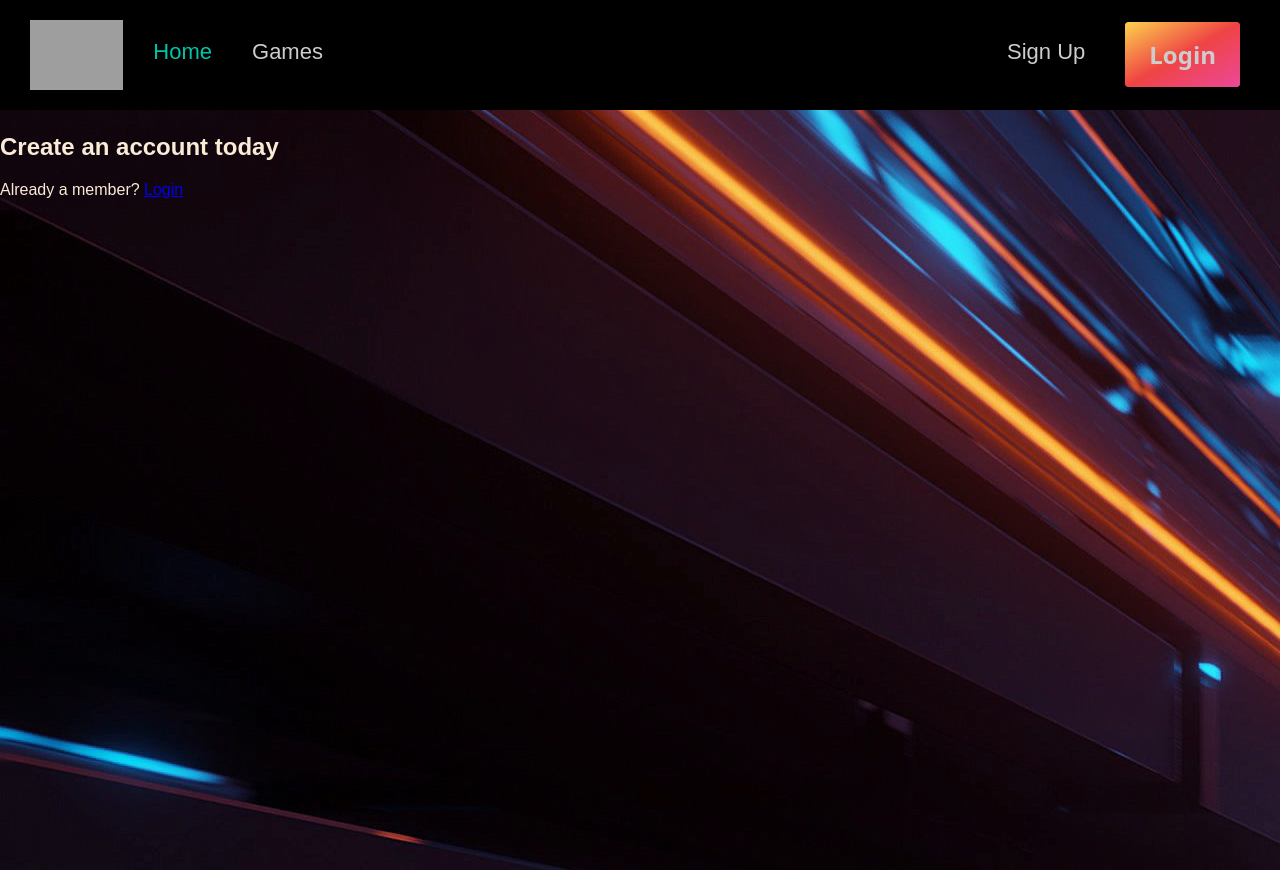
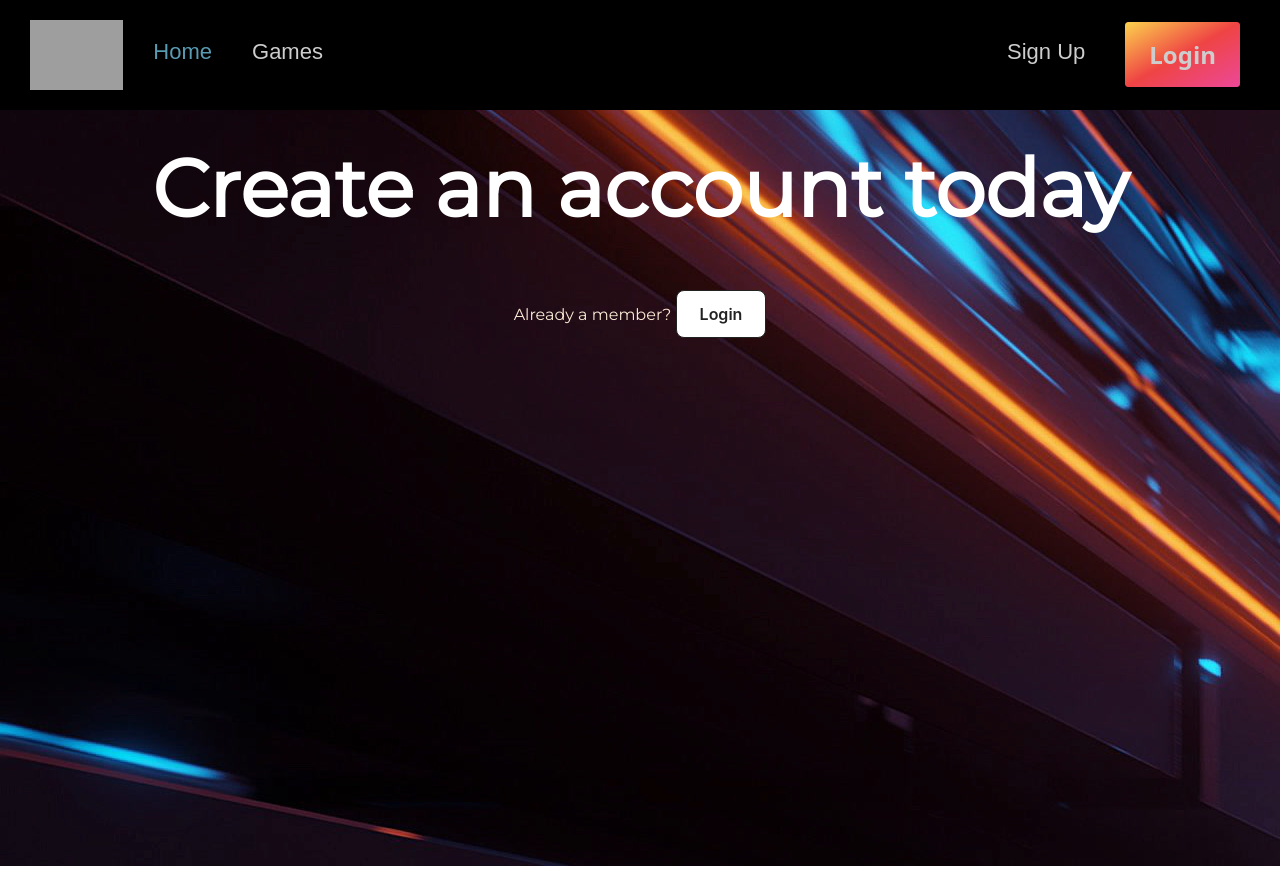
Before and after one commit to JonathanB96/my-phase-4-project, a React (Create React App) app in the folder client/: page / in a window 1280 px wide. Built offline with nearby package versions, Linux system fonts and the light colour scheme; no server answers; grey boxes are pictures that could not be loaded.

Commit message:
home.css

```diff
--- a/client/src/components/App.js
+++ b/client/src/components/App.js
@@ -4,7 +4,6 @@ import {Switch, Route} from 'react-router-dom'
 import Signup from './Signup';
 import Login from './Login'
 import Home from './Home';
-
 import GameList from './GameList';
 
 
@@ -23,6 +22,7 @@ function App() {
       }
     });
   }, []);
+
   function handleAddReview(newReview){
     const updatedReviewArray = [...userReviews, newReview];
     setUserReviews(updatedReviewArray);
--- a/client/src/components/GameCard.js
+++ b/client/src/components/GameCard.js
@@ -11,6 +11,7 @@ export default function GameCard({game, user}) {
   const [className, setClassName] = useState(true)
   const [newScore, setNewScore] = useState("")
   const [newComment, setNewComment]= useState("")
+  const [hasAddedReview, setHasAddedReview] = useState(false)
 
   useEffect(()=>{
     fetch(`/games/${game.id}/reviews`)
@@ -54,6 +55,7 @@ export default function GameCard({game, user}) {
 
         })
         setReviewList(newReviewList)
+        setHasAddedReview(false)
 
       }
       })
@@ -75,12 +77,7 @@ export default function GameCard({game, user}) {
       ),
     }).then((r) => r.json())
     .then((newReview)=>{
-    // console.log(newReview)
-    // const newList= reviewList.filter((review)=>{
-    //   return review.user.username!== user.username
-    // })
-    // setReviewList([...newList, newReview])
-      const newList = reviewList.map((review)=>{
+          const newList = reviewList.map((review)=>{
         if(review.id === newReview.id){
           return newReview
         }
@@ -90,6 +87,7 @@ export default function GameCard({game, user}) {
       })
 
      setReviewList(newList)
+     setNewComment("")
 
     })
   }
@@ -128,6 +126,8 @@ export default function GameCard({game, user}) {
           .then((newReview)=>{
 
               onAddReview(newReview)
+              setHasAddedReview(true)
+              setComment("")
 
           })
        }}>
@@ -147,7 +147,7 @@ export default function GameCard({game, user}) {
           <option>9</option>
           <option>10</option>
         </select>
-        <input type="submit" value="Add"/>
+        <input type="submit" value="Add" disabled={hasAddedReview? true: false}/>
 
       </form>:null}
 
--- a/client/src/components/GameList.css
+++ b/client/src/components/GameList.css
@@ -98,14 +98,9 @@
     }
 
     .container{
-        display: grid;
+        display: flex;
 
-        grid-template-rows: 1fr 1fr 1fr;
-        grid-template-columns: 1fr;
-
-        gap: 0px;
-        height: 100%;
-
+       flex-direction: column;
 
      }
   }
--- a/client/src/components/GameList.js
+++ b/client/src/components/GameList.js
@@ -18,7 +18,7 @@ export default function GameList({user, onAddReview}) {
       });
   }, []);
 
-
+ //Search
   function handleSearch(e){
     if(e.target.value===""){
       setGameList(games)
--- a/client/src/components/Home.css
+++ b/client/src/components/Home.css
@@ -1,3 +1,4 @@
+@import url('https://fonts.googleapis.com/css2?family=Montserrat&display=swap');
 .home {
     background: url("./cosmic-background-with-colorful-laser-lights.jpg");
     height: 100vh;
@@ -5,3 +6,82 @@
     color: antiquewhite;
 
 }
+
+.main{
+
+    padding: 20px;
+    text-align: center;
+    font-family: 'Montserrat', sans-serif;
+}
+.main-msg{
+    font-size: 5em;
+}
+#no-user{
+    color: #fff;
+}
+  .myButton {
+	box-shadow: 0px 10px 14px -7px #276873;
+	background:linear-gradient(to bottom, #599bb3 5%, #408c99 100%);
+	background-color:#599bb3;
+	border-radius:8px;
+	display:inline-block;
+	cursor:pointer;
+	color:#ffffff;
+	font-family:Arial;
+	font-size:20px;
+	font-weight:bold;
+	padding:13px 32px;
+	text-decoration:none;
+	text-shadow:0px 1px 0px #3d768a;
+}
+.myButton:hover {
+	background:linear-gradient(to bottom, #408c99 5%, #599bb3 100%);
+	background-color:#408c99;
+}
+.myButton:active {
+	position:relative;
+	top:1px;
+}
+
+.button-23 {
+    background-color: #FFFFFF;
+    border: 1px solid #222222;
+    border-radius: 8px;
+    box-sizing: border-box;
+    color: #222222;
+    cursor: pointer;
+    display: inline-block;
+    font-family: Circular,-apple-system,BlinkMacSystemFont,Roboto,"Helvetica Neue",sans-serif;
+    font-size: 16px;
+    font-weight: 600;
+    line-height: 20px;
+    margin: 0;
+    outline: none;
+    padding: 13px 23px;
+    position: relative;
+    text-align: center;
+    text-decoration: none;
+    touch-action: manipulation;
+    transition: box-shadow .2s,-ms-transform .1s,-webkit-transform .1s,transform .1s;
+    user-select: none;
+    -webkit-user-select: none;
+    width: auto;
+  }
+
+  .button-23:focus-visible {
+    box-shadow: #222222 0 0 0 2px, rgba(255, 255, 255, 0.8) 0 0 0 4px;
+    transition: box-shadow .2s;
+  }
+
+  .button-23:active {
+    background-color: #F7F7F7;
+    border-color: #000000;
+    transform: scale(.96);
+  }
+
+  .button-23:disabled {
+    border-color: #DDDDDD;
+    color: #DDDDDD;
+    cursor: not-allowed;
+    opacity: 1;
+  }
--- a/client/src/components/Home.js
+++ b/client/src/components/Home.js
@@ -6,15 +6,15 @@ import './Home.css'
 export default function Home({user}) {
 
  if(user){
-  return<div>Welcome back {user.username} <Link to="/games">See all games</Link></div>
+  return<div className='main'> <h1 className='main-msg'>Welcome back {user.username} </h1><Link to="/games" className='myButton'>See all games</Link></div>
 
  }
  return(<div className='home'>
-  <div>
-    <h1>Home without user </h1>
-    <h2>Create an account today</h2>
+  <div className='main'>
 
-    <p>Already a member? <Link to="/loginForm">Login</Link></p>
+    <h1 className='main-msg' id='no-user'>Create an account today</h1>
+
+    <p>Already a member? <Link to="/loginForm" className='button-23'>Login</Link></p>
 
 
 
--- a/client/src/components/NavBar.css
+++ b/client/src/components/NavBar.css
@@ -37,7 +37,7 @@ body {
 
 
   .menu-container a:hover {
-    color: #00C6A7;
+    color: #599bb3;
   }
 
   .menu-container input {
--- a/client/src/components/NavBar.js
+++ b/client/src/components/NavBar.js
@@ -35,7 +35,7 @@ export default function NavBar({user, setUser}) {
         to="/"
         exact
         activeStyle={{
-            color: "#00C6A7",
+            color: "#599bb3",
 
         }}
       >
@@ -47,7 +47,7 @@ export default function NavBar({user, setUser}) {
         to="/games"
         exact
         activeStyle={{
-            color: "#00C6A7",
+            color: "#599bb3",
         }}
       >
         Games
@@ -61,7 +61,7 @@ export default function NavBar({user, setUser}) {
         to="/register"
         exact
         activeStyle={{
-            color: "#00C6A7",
+            color: "#599bb3",
         }}
       >
       {user? user.username: "Sign Up"}
@@ -72,7 +72,7 @@ export default function NavBar({user, setUser}) {
         onClick={handleLogoutClick}
         exact
         activeStyle={{
-            color: "#00C6A7",
+            color: "#599bb3",
         }}
       >
         {user? "Logout": "Login"}
```
Lines whose indentation alone changed are shown as unchanged.
